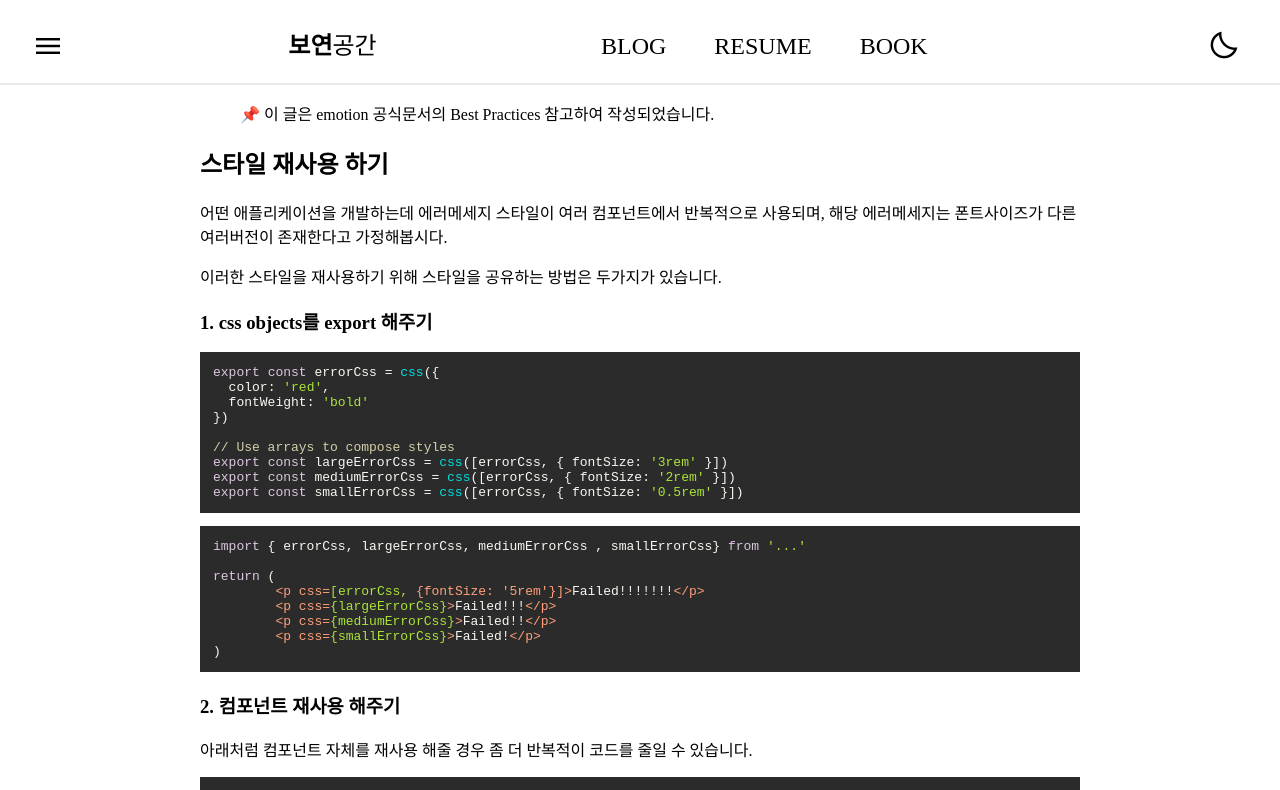
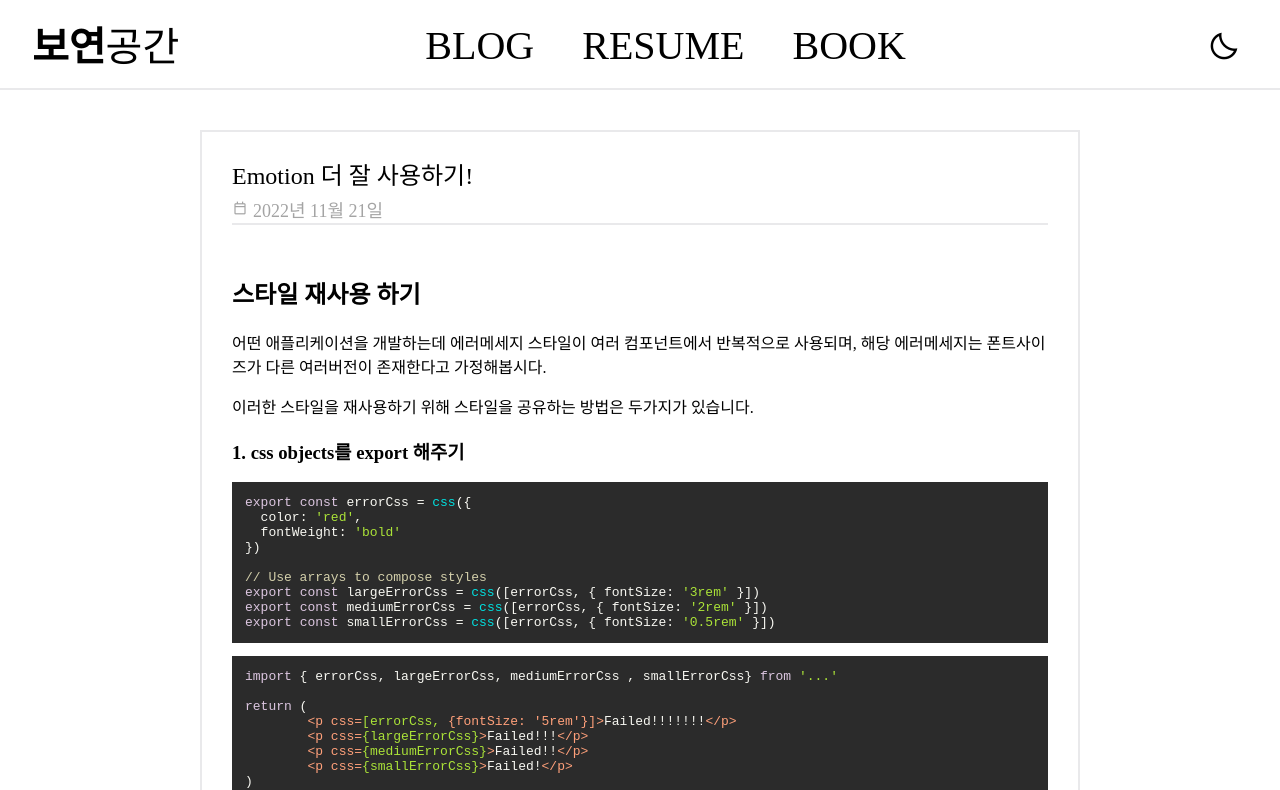
Before and after one commit to boyeonJ/reactBlog, a React (Vite) app in the folder boyeon-space/: page /detail/1 in a window 1280 px wide. Shown: the top 790 px of the page. Built offline with nearby package versions, Linux system fonts and the light colour scheme.

Commit message:
Feature/05: mdx 라이브러리로 blog 메뉴 구현
- detail page 구현

```diff
--- a/boyeon-space/src/App.tsx
+++ b/boyeon-space/src/App.tsx
@@ -11,7 +11,7 @@ function App() {
     <>
       <Global styles={reset} />
       <Header />
-      <main css={{ backgroundColor: colors.primary1, height: '100vh' }}>
+      <main css={{ backgroundColor: colors.primary1, height: '100vh', paddingTop: '30px'}}>
         <div css={{ margin: "0 200px" }}>
           <Outlet />
         </div>
--- a/boyeon-space/src/component/atom/Icons.tsx
+++ b/boyeon-space/src/component/atom/Icons.tsx
@@ -30,6 +30,7 @@ const Icons = ({
   name,
   size = "medium",
   color = "primary3",
+  style
 }: Props) => {
 
   console.log(color);
@@ -38,7 +39,7 @@ const Icons = ({
     <>
       <span
         className={className}
-        css={{ fontSize: iconSizes[size], color: colors[color]}}
+        css={{ fontSize: iconSizes[size], color: colors[color], ...style}}
       >
         {name}
       </span>
--- a/boyeon-space/src/component/atom/StyledTypography.tsx
+++ b/boyeon-space/src/component/atom/StyledTypography.tsx
@@ -4,6 +4,11 @@ import { ColorType, FoundationProps } from "../../util/type";
 import Typography from "./foundation/Typography";
 
 const sizeStyles = {
+  h0: {
+    fontSize: "40px",
+    lineHeight: "28px",
+    fontWeight: "300",
+  },
   h1: {
     fontSize: "24px",
     lineHeight: "28px",
@@ -73,6 +78,7 @@ const sizeStyles = {
 
 type TypographyProps = {
   variant?:
+    | "h0"
     | "h1"
     | "h2"
     | "h3"
--- a/boyeon-space/src/component/molecules/Header.tsx
+++ b/boyeon-space/src/component/molecules/Header.tsx
@@ -17,7 +17,7 @@ const Header = () => {
   return (
     <header
       css={{
-        height: "85px",
+        height: "90px",
       }}
     >
       <div
@@ -26,7 +26,7 @@ const Header = () => {
           position: "fixed",
           top: 0,
           width: "100%",
-          height: "85px",
+          height: "90px",
           borderBottom: `2px solid ${colors.gray1}`,
           padding: "1rem 2rem",
           boxSizing: "border-box",
@@ -52,8 +52,8 @@ const Header = () => {
           />
 
           <div css={{ display: "flex" }}>
-            <StyledTypography variant="h1B">보연</StyledTypography>
-            <StyledTypography variant="h1">공간</StyledTypography>
+            <StyledTypography variant="h0B">보연</StyledTypography>
+            <StyledTypography variant="h0" css={{lineHeight: '38px'}}>공간</StyledTypography>
           </div>
           {/* <img src="/src/assets/logo.png" css={{ height: "2rem" }} /> */}
 
@@ -76,17 +76,17 @@ const Header = () => {
             >
               <li>
                 <Link to={"blog"}>
-                  <StyledTypography variant="h1">BLOG</StyledTypography>
+                  <StyledTypography variant="h0">BLOG</StyledTypography>
                 </Link>
               </li>
               <li>
                 <Link to={"resume"}>
-                  <StyledTypography variant="h1">RESUME</StyledTypography>
+                  <StyledTypography variant="h0">RESUME</StyledTypography>
                 </Link>
               </li>
               <li>
                 <Link to={"book"}>
-                  <StyledTypography variant="h1">BOOK</StyledTypography>
+                  <StyledTypography variant="h0">BOOK</StyledTypography>
                 </Link>
               </li>
             </ul>
--- a/boyeon-space/src/page/Blog.tsx
+++ b/boyeon-space/src/page/Blog.tsx
@@ -20,7 +20,7 @@ const Blog = () => {
           >
             <StyledTypography variant="h1">Blog</StyledTypography>
             <StyledTypography color="gray2">
-              기술을 기록합니다.(클린코드, 최적화, basic)
+              기술을 기록합니다.
             </StyledTypography>
           </FlexBox>
         </header>
--- a/boyeon-space/src/page/Detail.tsx
+++ b/boyeon-space/src/page/Detail.tsx
@@ -1,25 +1,47 @@
+/** @jsxImportSource @emotion/react */
 import { useEffect, useState } from "react";
 import { useParams } from "react-router";
 import ReactMarkdown from "react-markdown";
 import rehypeHighlight from "rehype-highlight";
+import StyledTypography from "../component/atom/StyledTypography";
+import { Post, posts } from "../posts/posts";
+import FlexBox from "../component/atom/FlexBox";
+import Icons from "../component/atom/Icons";
+import colors from "../component/atom/foundation/Color";
 
 const Detail = () => {
   const params = useParams();
-
-  console.log(params);
-
   const [markdown, setMarkdown] = useState("");
+  const post: Post[] = posts.filter(
+    (value: Post) => value.id === Number(params.id)
+  );
 
   useEffect(() => {
     fetch(`../src/posts/${params.id}.md`)
       .then((response) => response.text())
       .then((text) => setMarkdown(text));
   }, []);
+
   return (
     <>
-      <ReactMarkdown rehypePlugins={[rehypeHighlight]}>
-        {markdown}
-      </ReactMarkdown>
+      <section css={{border: `2px solid ${colors.gray1}`, padding: '30px 30px', marginTop: '10px'}}>
+        <header>
+          <FlexBox css={{gap: '10px'}}>
+            <StyledTypography variant="h1">{post[0].title}</StyledTypography>
+            <FlexBox direction="row" css={{ gap: "5px" }}>
+              <Icons size="medium" name="calendar_today" color="gray2" />
+              <StyledTypography variant="h2" color="gray2">
+                {post[0].date}
+              </StyledTypography>
+            </FlexBox>
+          </FlexBox>
+        </header>
+        <article css={{borderTop: `2px solid ${colors.gray1}`, paddingTop: '30px'}}>
+          <ReactMarkdown rehypePlugins={[rehypeHighlight]}>
+            {markdown}
+          </ReactMarkdown>
+        </article>
+      </section>
     </>
   );
 };
--- a/boyeon-space/src/posts/1.md
+++ b/boyeon-space/src/posts/1.md
@@ -1,4 +1,3 @@
-> 📌 이 글은 emotion 공식문서의 Best Practices 참고하여 작성되었습니다.
 
 ## 스타일 재사용 하기
 
--- a/boyeon-space/src/posts/posts.ts
+++ b/boyeon-space/src/posts/posts.ts
@@ -1,13 +1,20 @@
-export const posts = [
+export type Post = {
+  id: number;
+  title: string;
+  date: string;
+  description: string;
+};
+
+export const posts: Post[] = [
   {
-    id: "1",
+    id: 1,
     title: "Emotion 더 잘 사용하기!",
     date: "2022년 11월 21일",
     description:
       "Emotion 더 잘 사용해봅시다! 이 글은 emotion 공식문서의 Best Practices 참고하여 작성되었습니다.",
   },
   {
-    id: "2",
+    id: 2,
     title: "React query 캐시와 캐시 상태 활용하기",
     date: "2022년 11월 21일",
     description:
```
